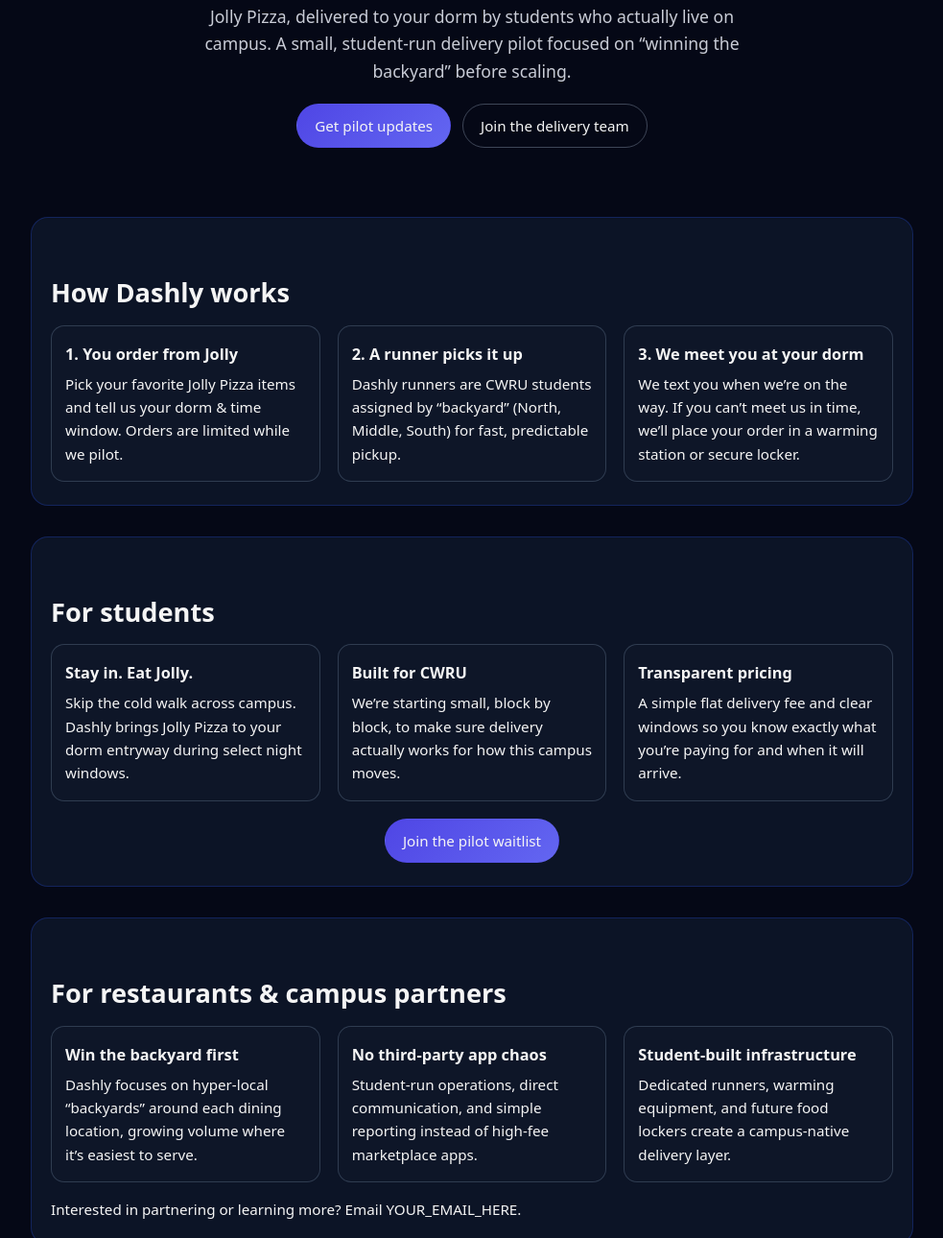
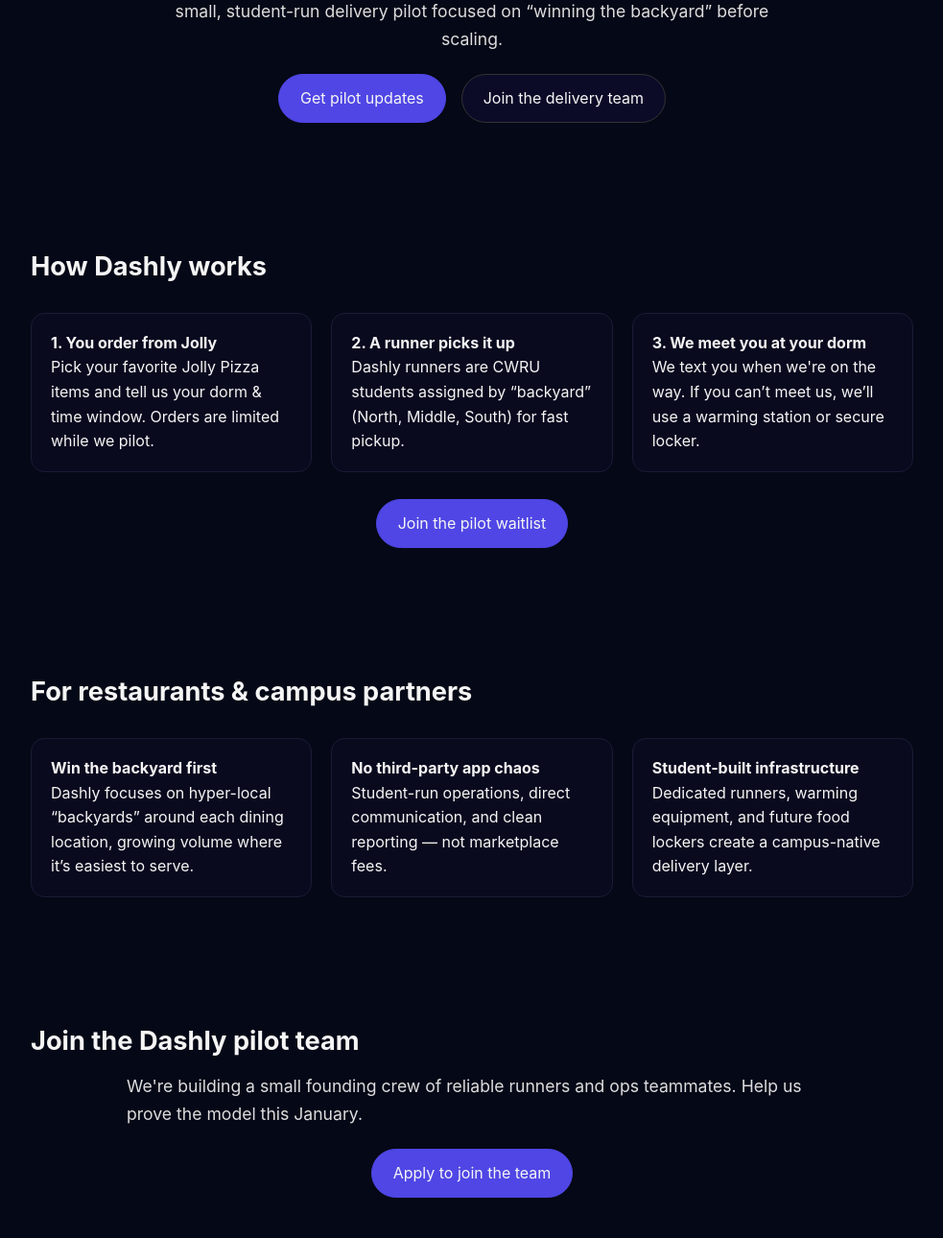
Before and after one commit to Tedros-hembe842/Dashly-Campus-, a plain HTML site: page index.html in a window 1280 px wide. Shown: the part 192-1482 px from the top of the page at 96% size, without its empty margins (148-1131 px from the left). Drawn offline with Linux system fonts and the light colour scheme.

Commit message:
Update 3 index.html

```diff
--- a/index.html
+++ b/index.html
@@ -4,10 +4,11 @@
     <meta charset="UTF-8" />
     <meta name="viewport" content="width=device-width, initial-scale=1.0" />
     <title>Dashly Campus – Jolly Pizza to Your Dorm</title>
+
     <style>
         * { box-sizing: border-box; margin: 0; padding: 0; }
         body {
-      font-family: system-ui, -apple-system, BlinkMacSystemFont, "Segoe UI", sans-serif;
+            font-family: -apple-system, BlinkMacSystemFont, "Segoe UI", sans-serif;
             background: #050816;
             color: #f5f5f5;
             line-height: 1.6;
@@ -24,186 +25,144 @@
         }
         h1 { font-size: 2.6rem; margin-bottom: 12px; }
         h2 { font-size: 1.7rem; margin: 32px 0 12px; }
-    p.lead {
+        .lead {
             font-size: 1.1rem;
-      max-width: 600px;
+            max-width: 680px;
             margin: 0 auto 20px;
-      color: #c9ccd6;
+            opacity: 0.9;
         }
         .badge {
             display: inline-block;
-      margin-bottom: 12px;
-      padding: 4px 10px;
-      border-radius: 999px;
-      font-size: 0.8rem;
-      background: rgba(129, 140, 248, 0.12);
-      border: 1px solid rgba(129, 140, 248, 0.4);
-      color: #a5b4fc;
+            padding: 6px 14px;
+            background: #1f1f39;
+            border-radius: 30px;
+            font-size: 0.85rem;
+            margin-bottom: 18px;
+            opacity: 0.9;
         }
-    .cta-row {
-      margin-top: 20px;
+        .btn-row {
             display: flex;
+            gap: 16px;
             justify-content: center;
-      gap: 12px;
+            margin-top: 22px;
+        }
+        .btn {
+            padding: 12px 22px;
+            border-radius: 28px;
+            font-size: 1rem;
+            border: 1px solid #333;
+            background: #0b0b28;
+            transition: 0.15s;
+        }
+        .btn-primary {
+            background: #4f46e5;
+            border-color: #4f46e5;
+        }
+        .btn:hover {
+            opacity: 0.85;
+        }
+        .card-row {
+            display: flex;
+            gap: 20px;
+            margin-top: 26px;
             flex-wrap: wrap;
         }
-    .btn {
-      padding: 10px 18px;
-      border-radius: 999px;
-      border: 1px solid rgba(148,163,184,0.4);
-      font-size: 0.95rem;
-      cursor: pointer;
-      background: transparent;
-      display: inline-block;
-      transition: background 0.15s ease, transform 0.1s ease, border-color 0.15s ease;
-    }
-    .btn-primary {
-      background: linear-gradient(135deg,#4f46e5,#6366f1);
-      border-color: transparent;
-    }
-    .btn:hover {
-      transform: translateY(-1px);
-      border-color: rgba(148,163,184,0.9);
-    }
-    .btn-primary:hover {
-      background: linear-gradient(135deg,#4338ca,#4f46e5);
-    }
-    section {
-      margin-top: 32px;
-      padding: 24px 20px;
-      border-radius: 18px;
-      background: rgba(15,23,42,0.85);
-      border: 1px solid rgba(30,64,175,0.4);
-    }
-    .grid {
-      display: grid;
-      grid-template-columns: repeat(auto-fit,minmax(220px,1fr));
-      gap: 18px;
-      margin-top: 12px;
-    }
         .card {
-      padding: 16px 14px;
+            flex: 1;
+            min-width: 260px;
+            background: #0a0a1f;
+            padding: 18px 20px;
             border-radius: 14px;
-      background: rgba(15,23,42,0.9);
-      border: 1px solid rgba(51,65,85,0.9);
-      font-size: 0.95rem;
-    }
-    .card h3 {
-      font-size: 1.02rem;
-      margin-bottom: 6px;
+            border: 1px solid #1b1b35;
         }
         footer {
             text-align: center;
-      font-size: 0.8rem;
-      color: #9ca3af;
-      margin-top: 32px;
-    }
-    @media (min-width: 768px) {
-      h1 { font-size: 3rem; }
+            padding: 40px 0 10px;
+            opacity: 0.4;
+            font-size: 0.85rem;
         }
     </style>
 </head>
+
 <body>
-  <div class="container">
-    <header>
-      <span class="badge">Pilot at CWRU · Launching January</span>
+
+<header class="container">
+    <div class="badge">Pilot at CWRU · Launching January</div>
     <h1>Dashly Campus</h1>
     <p class="lead">
         Jolly Pizza, delivered to your dorm by students who actually live on campus.
         A small, student-run delivery pilot focused on “winning the backyard” before scaling.
     </p>
-      <div class="cta-row">
-        <!-- Pilot waitlist Typeform -->
-        <a href="https://form.typeform.com/to/HNIQL9YF" class="btn btn-primary" target="_blank" rel="noopener noreferrer">
+
+    <div class="btn-row">
+        <a href="https://form.typeform.com/to/HNIQL9YF" target="_blank" class="btn btn-primary">
             Get pilot updates
         </a>
-        <!-- Team application Typeform -->
-        <a href="https://form.typeform.com/to/P1I2VDfR" class="btn" target="_blank" rel="noopener noreferrer">
+        <a href="https://form.typeform.com/to/P1I2VDfR" target="_blank" class="btn">
             Join the delivery team
         </a>
     </div>
 </header>
 
-    <section id="how-it-works">
+<section class="container">
     <h2>How Dashly works</h2>
-      <div class="grid">
+    <div class="card-row">
         <div class="card">
-          <h3>1. You order from Jolly</h3>
-          <p>Pick your favorite Jolly Pizza items and tell us your dorm &amp; time window. Orders are limited while we pilot.</p>
+            <strong>1. You order from Jolly</strong>
+            <p>Pick your favorite Jolly Pizza items and tell us your dorm & time window. Orders are limited while we pilot.</p>
         </div>
         <div class="card">
-          <h3>2. A runner picks it up</h3>
-          <p>Dashly runners are CWRU students assigned by “backyard” (North, Middle, South) for fast, predictable pickup.</p>
+            <strong>2. A runner picks it up</strong>
+            <p>Dashly runners are CWRU students assigned by “backyard” (North, Middle, South) for fast pickup.</p>
         </div>
         <div class="card">
-          <h3>3. We meet you at your dorm</h3>
-          <p>We text you when we’re on the way. If you can’t meet us in time, we’ll place your order in a warming station or secure locker.</p>
+            <strong>3. We meet you at your dorm</strong>
+            <p>We text you when we're on the way. If you can’t meet us, we’ll use a warming station or secure locker.</p>
         </div>
     </div>
-    </section>
 
-    <section id="students">
-      <h2>For students</h2>
-      <div class="grid">
-        <div class="card">
-          <h3>Stay in. Eat Jolly.</h3>
-          <p>Skip the cold walk across campus. Dashly brings Jolly Pizza to your dorm entryway during select night windows.</p>
-        </div>
-        <div class="card">
-          <h3>Built for CWRU</h3>
-          <p>We’re starting small, block by block, to make sure delivery actually works for how this campus moves.</p>
-        </div>
-        <div class="card">
-          <h3>Transparent pricing</h3>
-          <p>A simple flat delivery fee and clear windows so you know exactly what you’re paying for and when it will arrive.</p>
-        </div>
-      </div>
-      <div class="cta-row" style="margin-top:18px;">
-        <a href="https://form.typeform.com/to/HNIQL9YF" class="btn btn-primary" target="_blank" rel="noopener noreferrer">
+    <div class="btn-row" style="margin-top:28px;">
+        <a href="https://form.typeform.com/to/HNIQL9YF" target="_blank" class="btn btn-primary">
             Join the pilot waitlist
         </a>
     </div>
 </section>
 
-    <section id="partners">
-      <h2>For restaurants &amp; campus partners</h2>
-      <div class="grid">
+<section class="container">
+    <h2>For restaurants & campus partners</h2>
+    <div class="card-row">
         <div class="card">
-          <h3>Win the backyard first</h3>
+            <strong>Win the backyard first</strong>
             <p>Dashly focuses on hyper-local “backyards” around each dining location, growing volume where it’s easiest to serve.</p>
         </div>
         <div class="card">
-          <h3>No third-party app chaos</h3>
-          <p>Student-run operations, direct communication, and simple reporting instead of high-fee marketplace apps.</p>
+            <strong>No third-party app chaos</strong>
+            <p>Student-run operations, direct communication, and clean reporting — not marketplace fees.</p>
         </div>
         <div class="card">
-          <h3>Student-built infrastructure</h3>
+            <strong>Student-built infrastructure</strong>
             <p>Dedicated runners, warming equipment, and future food lockers create a campus-native delivery layer.</p>
         </div>
     </div>
-      <p style="margin-top:16px;font-size:0.95rem;">
-        Interested in partnering or learning more?
-        Email <a href="mailto:YOUR_EMAIL_HERE">YOUR_EMAIL_HERE</a>.
-      </p>
 </section>
 
-    <section id="team">
+<section class="container">
     <h2>Join the Dashly pilot team</h2>
-      <p style="margin-top:8px;font-size:0.95rem;">
-        We’re building a small founding crew of reliable students:
-        backyard runners, dispatch &amp; ops, and payments/customer support.
+    <p class="lead" style="max-width:720px;">
+        We're building a small founding crew of reliable runners and ops teammates.
         Help us prove the model this January.
     </p>
-      <div class="cta-row" style="margin-top:16px;">
-        <a href="https://form.typeform.com/to/P1I2VDfR" class="btn btn-primary" target="_blank" rel="noopener noreferrer">
+
+    <div class="btn-row">
+        <a href="https://form.typeform.com/to/P1I2VDfR" target="_blank" class="btn btn-primary">
             Apply to join the team
         </a>
     </div>
 </section>
 
 <footer>
-      &copy; 2025 Dashly Campus · Built by students at CWRU
+    © 2025 Dashly Campus — Built at Case Western Reserve University
 </footer>
-  </div>
+
 </body>
 </html>
```
Lines whose indentation alone changed are shown as unchanged.
